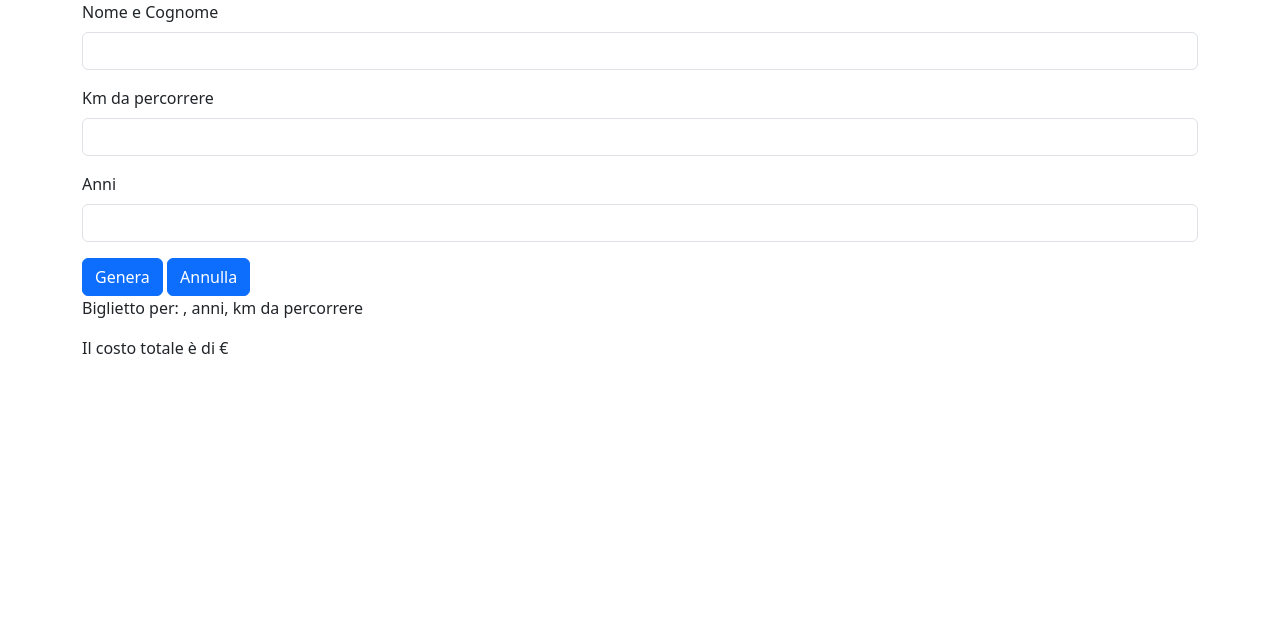
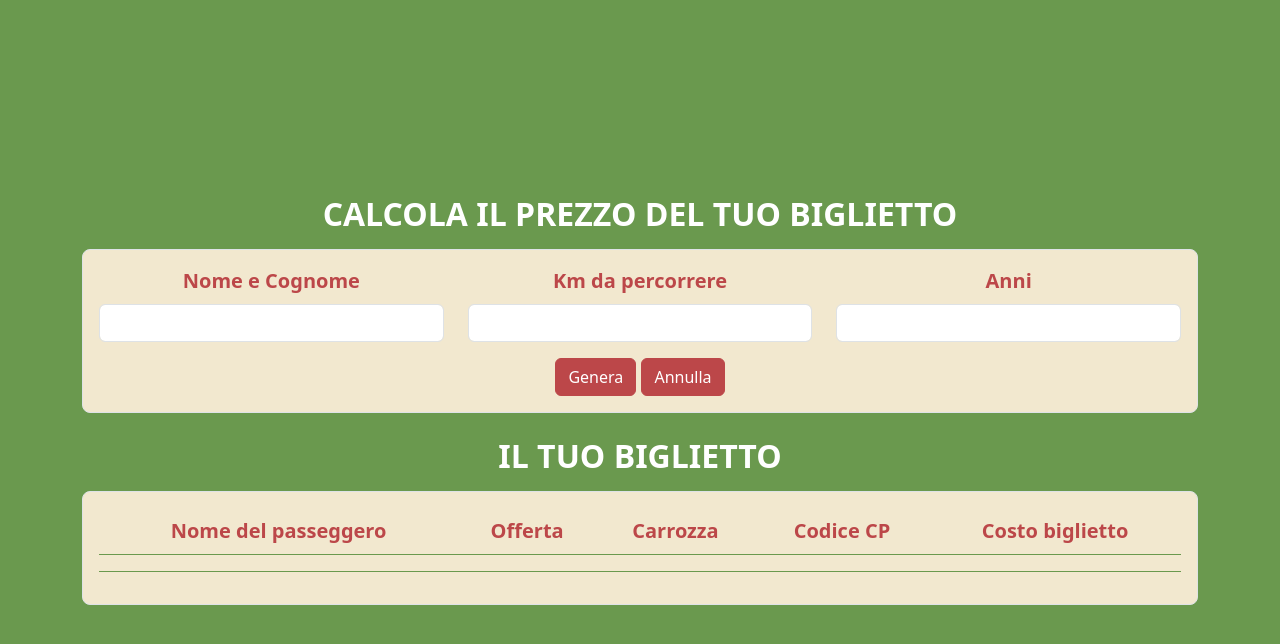
Before and after one commit to ElyPoli/js-biglietto-treno-form, a plain HTML site: page index.html in a window 1280 px wide. Drawn offline with nearby package versions, Linux system fonts and the light colour scheme.

Commit message:
fixed graphics

```diff
--- a/css/style.css
+++ b/css/style.css
@@ -0,0 +1,28 @@
+:root {
+    --bs-primary: #6A994E;
+    --bs-primary-rgb: 106, 153, 78;
+    --bs-secondary: #F2E8CF;
+    --bs-secondary-rgb: 242, 232, 207;
+}
+
+.btn-primary {
+    --bs-btn-bg: #BC4749;
+    --bs-btn-border-color: #BC4749;
+    --bs-btn-hover-bg: #92393a;
+    --bs-btn-hover-border-color: #92393a;
+    --bs-btn-active-bg: #92393a;
+    --bs-btn-active-border-color: #92393a;
+}
+
+.my-text-red {
+    color: #BC4749;
+}
+
+.table {
+    border-color: var(--bs-primary);
+}
+
+.table>:not(caption)>*>* {
+    background-color: transparent;
+    color: #BC4749;
+}
--- a/index.html
+++ b/index.html
@@ -21,33 +21,60 @@
 
 <body>
 
-    <main>
+    <main class="bg-primary vh-100 d-flex align-items-center">
         <div class="container">
+            <h2 class="fs-2 text-uppercase text-white text-center fw-bold m-0 pb-3">Calcola il prezzo del tuo biglietto
+            </h2>
+            <!-- Form da compilare -->
+            <div class="text-center my-text-red fw-bold fs-5 border rounded-3 p-3 bg-secondary mb-4">
+                <div class="row">
                     <!-- Campo nome e cognome -->
-            <div class="mb-3">
+                    <div class="col-12 col-md-4 mb-3">
                         <label for="username-input" class="form-label">Nome e Cognome</label>
                         <input type="text" class="form-control" id="username-input" name="username">
                     </div>
                     <!-- Campo km da percorrere -->
-            <div class="mb-3">
+                    <div class="col-12 col-md-4 mb-3">
                         <label for="km-number-input" class="form-label">Km da percorrere</label>
                         <input type="text" class="form-control" id="km-number-input" name="km-number">
                     </div>
                     <!-- Campo età -->
-            <div class="mb-3">
+                    <div class="col-12 col-md-4 mb-3">
                         <label for="age-input" class="form-label">Anni</label>
                         <input type="text" class="form-control" id="age-input" name="age">
+                    </div>
                 </div>
                 <!-- Pulsanti -->
                 <button class="btn btn-primary btn-confirm">Genera</button>
                 <button class="btn btn-primary">Annulla</button>
+            </div>
             <!-- Biglietto -->
-            <div id="ticket">
-                <!-- Riepilogo dati -->
-                <p>Biglietto per: <span id="username"></span>, <span id="age"></span> anni, <span id="km-number"></span>
-                    km da percorrere</p>
-                <!-- Costo biglietto -->
-                <p>Il costo totale è di <span id="km-price-total"></span>€</p>
+            <div id="ticket" class="mt-4">
+                <h2 class="fs-2 text-uppercase text-white text-center fw-bold m-0 pb-3">Il tuo biglietto
+                </h2>
+                <div class="text-center fs-5 border rounded-3 p-3 bg-secondary">
+                    <!-- Riepilogo dati e costo -->
+                    <table class="table">
+                        <thead>
+                            <tr>
+                                <th scope="col">Nome del passeggero</th>
+                                <th scope="col">Offerta</th>
+                                <th scope="col">Carrozza</th>
+                                <th scope="col">Codice CP</th>
+                                <th scope="col">Costo biglietto</th>
+                            </tr>
+                        </thead>
+                        <tbody>
+                            <tr>
+                                <td id="username"></td>
+                                <td id="ticket-type"></td>
+                                <td id="cabin-number"></td>
+                                <td id="code-cp"></td>
+                                <td id="km-price-total"></td>
+                            </tr>
+                        </tbody>
+                    </table>
+                </div>
             </div>
         </div>
     </main>
--- a/js/main.js
+++ b/js/main.js
@@ -25,7 +25,9 @@ const usernameInputElement = document.querySelector("[name='username']");
 const kmNumberInputElement = document.querySelector("[name='km-number']");
 const ageNumberInputElement = document.querySelector("[name='age']");
 const kmPrice = 0.21;
-let kmPriceTotal, sale;
+const cabinNumber = Math.floor(Math.random() * (9 - 1)) + 1;
+const codeCp = Math.floor(Math.random() * (99999 - 10000)) + 10000;
+let kmPriceTotal, sale, ticketType;
 
 // Creo event listener
 const btnConfirm = document.querySelector(".btn-confirm");
@@ -46,12 +48,15 @@ btnConfirm.addEventListener("click", function () {
     // Applico sconto
     if (ageNumber < 18) {
         sale = (kmPriceTotal / 100) * 20;
+        ticketType = "Bambino";
     }
     else if (ageNumber > 65) {
         sale = (kmPriceTotal / 100) * 20;
+        ticketType = "Over 65";
     }
     else {
         sale = 0;
+        ticketType = "Adulto";
     }
 
     // Calcolo costo modificato del biglietto
@@ -59,7 +64,8 @@ btnConfirm.addEventListener("click", function () {
 
     // Stampo valori
     document.getElementById("username").innerHTML = username;
-    document.getElementById("age").innerHTML = ageNumber;
-    document.getElementById("km-number").innerHTML = kmNumber;
-    document.getElementById("km-price-total").innerHTML = kmPriceTotal;
+    document.getElementById("km-price-total").innerHTML = kmPriceTotal + "€";
+    document.getElementById("cabin-number").innerHTML = cabinNumber;
+    document.getElementById("code-cp").innerHTML = codeCp;
+    document.getElementById("ticket-type").innerHTML = ticketType;
 })
```
Lines whose indentation alone changed are shown as unchanged.
